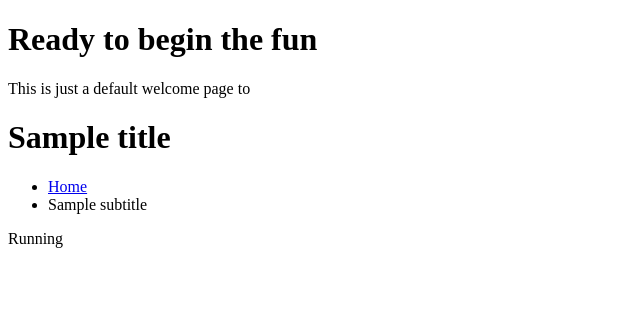
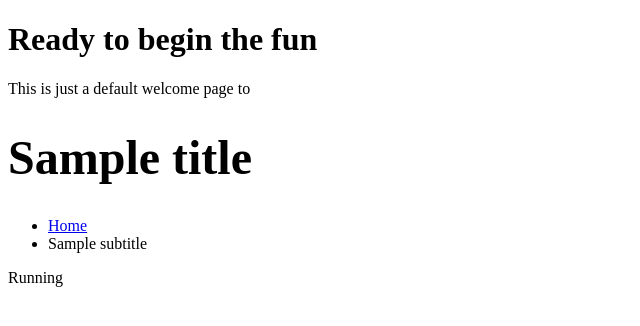
Before and after one commit to kiavin/Koastourphp, a Yii app: template providers/interface/views/components/site/breadcrumb.php in a window 1280 px wide. Shown: the top 326 px of the page, without its empty margins (0-640 px from the left). Run offline with PHP 8.4 and a stand-in for Yii, Linux system fonts and the light colour scheme; the template is opened without the code that fills it: most values are stand-ins (such as "Sample title", 1, 10 or a date in 2020); data that the repository does not hold is empty; some libraries are stand-ins or nearby versions.

Commit message:
Font changes

```diff
--- a/providers/interface/views/components/site/breadcrumb.php
+++ b/providers/interface/views/components/site/breadcrumb.php
@@ -11,7 +11,7 @@ $basePath = \Yii::$app->request->baseUrl . '/providers/interface/assets/site/';
 
     <div class="container">
         <div class="breadcumb-content">
-            <h1 class="sub-title text-white fs-1 fw-bold"><?= htmlspecialchars($title) ?></h1>
+            <h1 class="sub-title text-white  fw-bold" style="font-size: 3rem;"><?= htmlspecialchars($title) ?></h1>
             <ul class="breadcumb-menu">
                 <li><a href="<?= Url::to(['site/index']) ?>">Home</a></li>
                 <li><?= htmlspecialchars($subtitle) ?></li>
```
